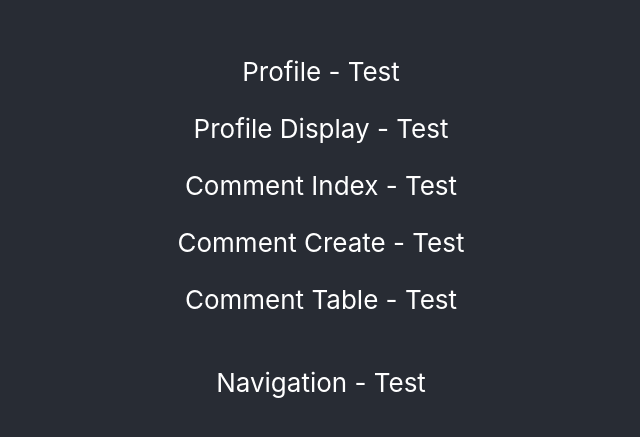
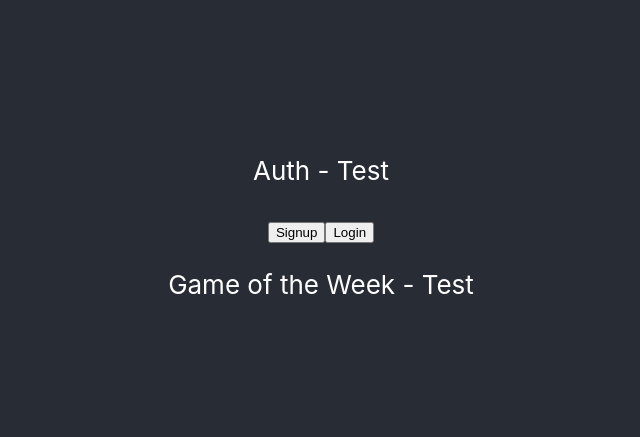
Before and after one commit to dtkrontz/like-minds-client, a React (Create React App) app: page /profile in a window 1280 px wide. Shown: the part 173-610 px from the top of the page, without its empty margins (319-959 px from the left). Built offline with nearby package versions, Linux system fonts and the light colour scheme.

Commit message:
router-dom skeleton implemented

```diff
--- a/src/App.tsx
+++ b/src/App.tsx
@@ -2,7 +2,6 @@ import React, {useState, useEffect} from 'react';
 import logo from './logo.svg';
 import './App.css';
 import Auth from './Components/Auth/Auth';
-import Navigation from './Components/Navigation/Navigation';
 import Profile from './Components/Profile/Profile';
 import {
   BrowserRouter as Router,
@@ -10,17 +9,36 @@ import {
 
 function App() {
 
-  const thing: string = '12';
+  const [sessionToken, setSessionToken] = useState(''); //1
+
+  const clearToken = () => {
+    localStorage.clear();
+    setSessionToken('');
+  }
+
+  // useEffect(() => {
+  //   if (localStorage.getItem('token')) {
+  //     setSessionToken((localStorage.getItem('token'): SetStateAction<string>);
+  //   }
+  // }, [])
+
+  const updateToken = (newToken: any) => {
+    console.log(newToken);
+    localStorage.setItem('token', newToken);
+    setSessionToken(newToken);
+    console.log(sessionToken)
+  }
+
+  const thing: boolean = false;
 
   const protectedViews = () => {
-    return (thing == '12' ? <Profile /> : <Auth />)
+    return (thing ? <Profile /> : <Auth updateToken={updateToken}/>)
   };
 
   return (
     <div className="App">
       <header className="App-header">
       {protectedViews()}
-      <Navigation />
       </header>
     </div>
   );
--- a/src/Components/Auth/Auth.tsx
+++ b/src/Components/Auth/Auth.tsx
@@ -1,18 +1,58 @@
 import React from 'react';
 import Login from './Login';
 import Signup from './SignUp';
+import GameOfTheWeek from '../GameOfTheWeek/GameofTheWeek';
 
-export default class Auth extends React.Component {
+type AuthProps = {
+    updateToken: any
+}
+
+type AuthState = {
+    signupOpen: boolean,
+    loginOpen: boolean,
+}
+
+export default class Auth extends React.Component<AuthProps, AuthState> {
     constructor (props: any) {
         super(props)
+        this.state = {
+            signupOpen: false,
+            loginOpen: false,
+        }
     };
+
+    signupHandler = () => {
+        this.setState({
+            signupOpen: true
+        })
+    }
+
+    loginHandler = () => {
+        this.setState({
+            loginOpen: true
+        })
+    }
+
+    closeHandler = () => {
+        this.setState({
+            signupOpen: false,
+            loginOpen: false,
+        })
+    }
 
     render() {
         return(
             <div>
                 <p>Auth - Test</p>
-                <Login />
-                <Signup />
+                <div>
+                    <button onClick={this.signupHandler}>Signup</button>
+                    <button onClick={this.loginHandler}>Login</button>
+                </div>
+                {this.state.signupOpen ? <Signup updateToken={this.props.updateToken} closeHandler={this.closeHandler} /> : null}
+                {this.state.loginOpen ? <Login updateToken={this.props.updateToken} closeHandler={this.closeHandler}/> : null}
+                {/* <Login updateToken={this.props.updateToken}/> */}
+                {/* <Signup updateToken={this.props.updateToken} /> */}
+                <GameOfTheWeek />
             </div>
         )
     }
--- a/src/Components/Auth/Login.tsx
+++ b/src/Components/Auth/Login.tsx
@@ -1,14 +1,52 @@
-import React from 'react';
+import React, {Component} from 'react';
+import { updateShorthandPropertyAssignment } from 'typescript';
 
-export default class Login extends React.Component {
+type LoginProps = {
+    updateToken: any
+    closeHandler: any
+}
+
+type LoginState = {
+    username: string,
+    password: string,
+}
+
+export default class Login extends Component<LoginProps, LoginState> {
     constructor (props: any) {
         super(props)
+        this.state ={
+            username: '',
+            password: '',
+        }
     };
+
+    handleSubmit = (event: any) => {
+        event.preventDefault();
+        fetch('http://localhost:4000/user/login', {
+            method: 'POST',
+            body: JSON.stringify(
+                {user:
+                    {
+                    username: this.state.username,
+                    password: this.state.password
+                }
+            }
+            ),
+            headers: new Headers({
+                'Content-Type': 'application/json'
+            })
+        })
+        .then((response) => response.json())
+        .then((data) => {
+            this.props.updateToken(data.sessionToken);
+        })
+    }
 
     render() {
         return(
             <div>
                 <p>Login - Test</p>
+                <button onClick={this.props.closeHandler} >Close</button>
             </div>
         )
     }
--- a/src/Components/Auth/SignUp.tsx
+++ b/src/Components/Auth/SignUp.tsx
@@ -1,14 +1,52 @@
 import React from 'react';
 
-export default class Signup extends React.Component {
-    constructor (props: any) {
+type SignupProps = {
+    updateToken: any
+    closeHandler: any
+}
+
+type SignupState = {
+    username: string,
+    password: string,
+}
+
+export default class Signup extends React.Component<SignupProps, SignupState> {
+    constructor (props: SignupProps) {
         super(props)
+        this.state ={
+            username: '',
+            password: '',
+        }
     };
+
+    handleSubmit = (event: any) => {
+        event.preventDefault();
+        // console.log(username, password);
+        fetch('http://localhost:4000/user/register', {
+            method: 'POST',
+            body: JSON.stringify(
+                {user:
+                    {
+                    username: this.state.username,
+                    password: this.state.password
+                }
+            }
+            ),
+            headers: new Headers({
+                'Content-Type': 'application/json'
+            })
+        })
+        .then((response) => response.json())
+        .then((data) => {this.props.updateToken(data.sessionToken)
+        })
+    }
+
 
     render() {
         return(
             <div>
                 <p>Signup - Test</p>
+                <button onClick={this.props.closeHandler} >Close</button>
             </div>
         )
     }
--- /dev/null
+++ b/src/Components/GameOfTheWeek/GameofTheWeek.tsx
@@ -0,0 +1,15 @@
+import React from 'react';
+
+export default class GameOfTheWeek extends React.Component {
+    constructor (props: any) {
+        super(props)
+    };
+
+    render() {
+        return(
+            <div>
+                <p>Game of the Week - Test</p>
+            </div>
+        )
+    }
+}
--- a/src/Components/Navigation/Navigation.tsx
+++ b/src/Components/Navigation/Navigation.tsx
@@ -1,4 +1,15 @@
 import React from 'react';
+import {
+    Route,
+    Link,
+    Switch,
+} from 'react-router-dom';
+import {
+    BrowserRouter as Router,
+  } from 'react-router-dom';
+import GamesIndex from '../Profile/MyGames/GameIndex';
+import Profile from '../Profile/Profile';
+import CommentsIndex from '../Profile/Comments/CommentIndex';
 
 export default class Navigation extends React.Component {
     constructor (props: any) {
@@ -8,7 +19,22 @@ export default class Navigation extends React.Component {
     render() {
         return(
             <div>
-                <p>Navigation - Test</p>
+                <Router>
+                <div>
+                    <ul>
+                        <li><Link to='/'>Profile</Link></li>
+                        <li><Link to='/gamesindex'>Games Index</Link></li>
+                        <li><Link to='/commentsindex'>Comments Index</Link></li>
+                    </ul>
+                </div>
+                <div>
+                    <Switch>
+                        <Route exact path='/profile'><Profile /></Route>
+                        <Route exact path='/gamesindex'><GamesIndex /></Route>
+                        <Route exact path='/commentsindex'><CommentsIndex /></Route>
+                    </Switch>
+                </div>
+                </Router>
             </div>
         )
     }
--- a/src/Components/Profile/Profile.tsx
+++ b/src/Components/Profile/Profile.tsx
@@ -1,18 +1,21 @@
 import React from 'react';
 import ProfileDisplay from './ProfileDisplay';
+import Navigation from '../Navigation/Navigation';
+import GameOfTheWeek from '../GameOfTheWeek/GameofTheWeek';
+
 
 export default class Profile extends React.Component {
     constructor (props: any) {
         super(props)
     };
 
-    thing: Boolean = false;
-
     render() {
         return(
             <div>
                 <p>Profile - Test</p>
-                <ProfileDisplay />
+                <GameOfTheWeek />
+                {/* <ProfileDisplay /> */}
+                <Navigation />
             </div>
         )
     }
--- a/src/Components/Profile/ProfileDisplay.tsx
+++ b/src/Components/Profile/ProfileDisplay.tsx
@@ -1,19 +1,18 @@
 import React from 'react';
 import GameIndex from './MyGames/GameIndex';
 import CommentIndex from './Comments/CommentIndex';
+import GameOfTheWeek from '../GameOfTheWeek/GameofTheWeek';
 
 export default class ProfileDisplay extends React.Component {
     constructor (props: any) {
         super(props)
     };
 
-    thing: Boolean = false;
-
     render() {
         return(
             <div>
                 <p>Profile Display - Test</p>
-                {this.thing ? <GameIndex /> : <CommentIndex />}
+                <GameOfTheWeek />
             </div>
         )
     }
```
